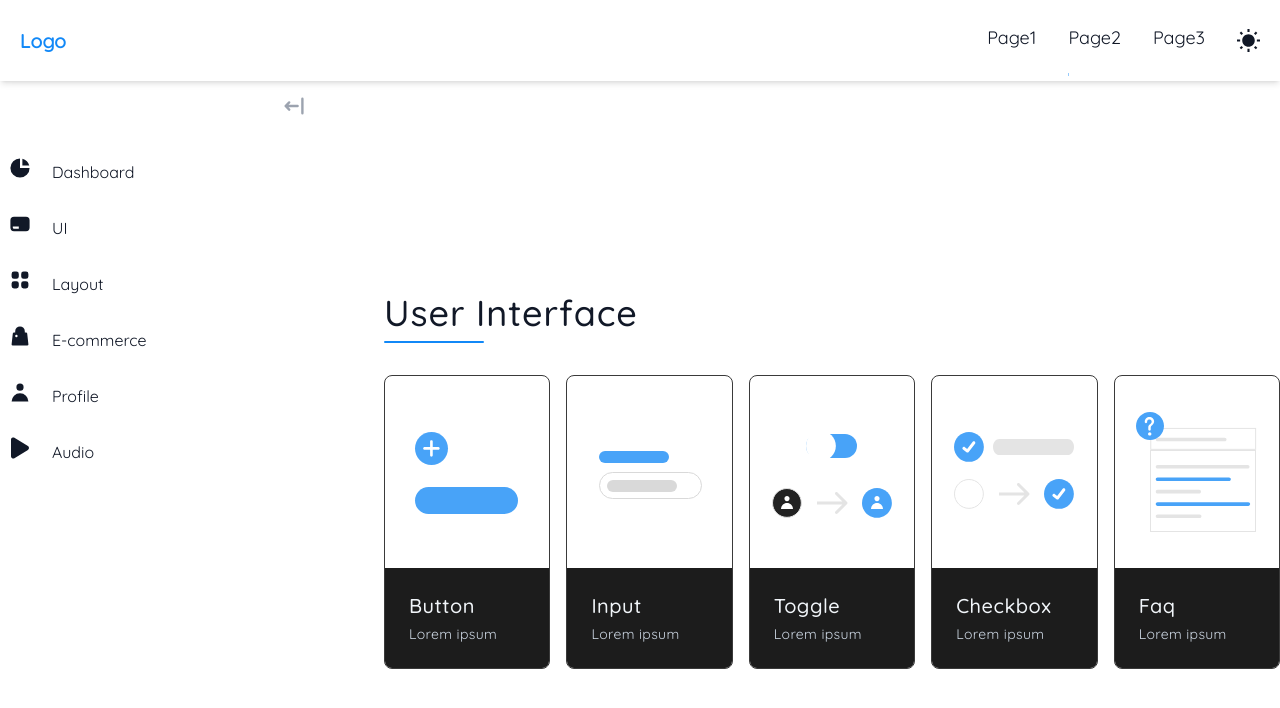
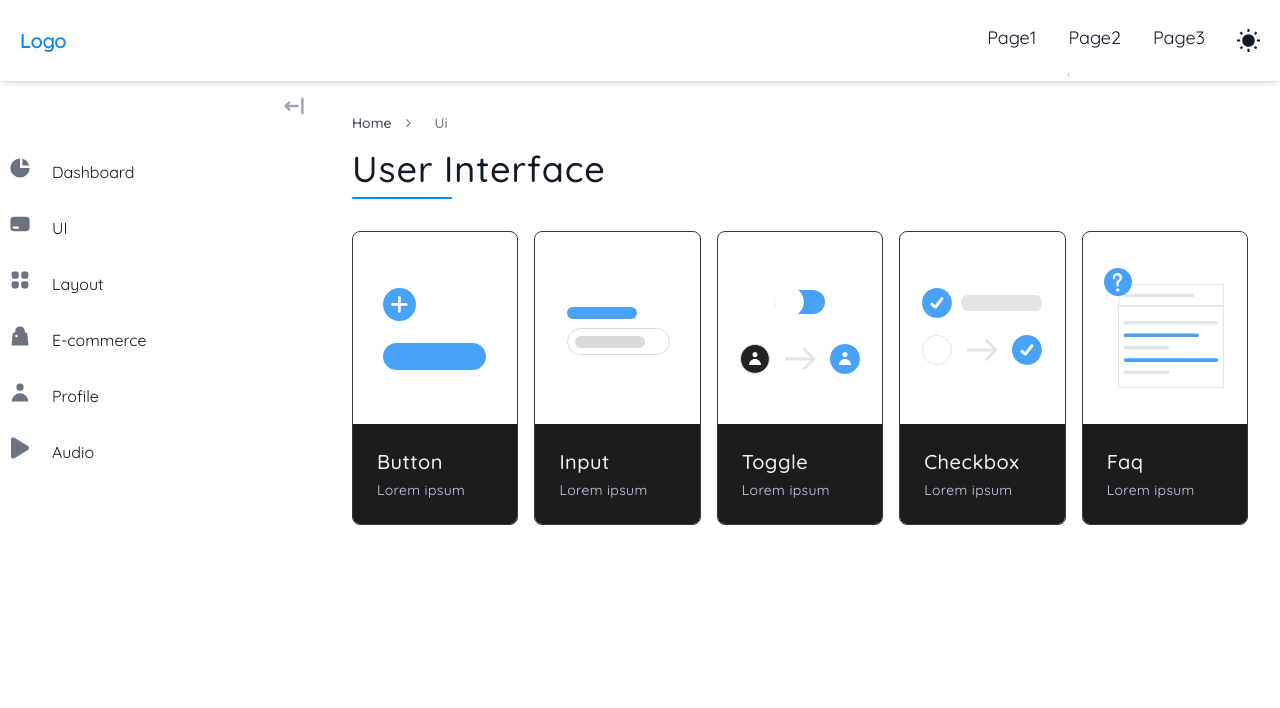
Before and after one commit to brozinsky/next-app-template, a Next.js app: page /ui in a window 1280 px wide. Shown: the top 708 px of the page. Built offline with nearby package versions, Linux system fonts and the light colour scheme.

Commit message:
chore(wrapper): add breadcrumbs component to pages

```diff
--- a/src/components/HOC/WithWrapper.tsx
+++ b/src/components/HOC/WithWrapper.tsx
@@ -6,11 +6,12 @@ import Container from "@/layout/Container";
 import Flex from "@/layout/Flex";
 import {cva} from "class-variance-authority";
 import React from "react";
+import Breadcrumbs from '@/modules/navigation/Breadcrumbs';
 
-const wrapperClasses = cva(["flex items-center justify-center h-screen transition-all"], {
+const wrapperClasses = cva(["p-8 flex flex-col items-start justify-start h-screen transition-all"], {
   variants: {
     isDrawerOpen: {
-      true: "ml-96",
+      true: "ml-80",
       false: "ml-auto",
     },
   },
@@ -29,6 +30,7 @@ function WithWrapper<T extends WithWrapperProps>(WrappedComponent: React.Compone
         <Flex direction={"row"} gap={5} alignItems="center" justifyContent={"center"}>
           <MenuDrawer isOpen={isDrawerOpen} />
           <Container noMargin variant="main" className={wrapperClasses({isDrawerOpen})}>
+            <Breadcrumbs />
             <WrappedComponent {...props} />
           </Container>
         </Flex>
--- /dev/null
+++ b/src/components/modules/navigation/Breadcrumbs.tsx
@@ -0,0 +1,58 @@
+"use-client";
+import React from "react";
+import {usePathname} from "next/navigation";
+import Link from "next/link";
+
+const Breadcrumbs = () => {
+  const pathname = usePathname();
+  function getCrumbs(path: string) {
+    return path.split("/").filter((s) => s !== "");
+  }
+
+  const crumbsArray = getCrumbs(pathname);
+
+  return (
+    <nav className="flex mb-4" aria-label="Breadcrumb">
+      <ol className="inline-flex items-center space-x-1 md:space-x-3">
+        <li className="inline-flex items-center">
+          <Link href="/" className="inline-flex items-center text-sm font-medium text-gray-700 hover:text-blue-600 dark:text-gray-400 dark:hover:text-white">
+            {/* <svg aria-hidden="true" className="w-4 h-4 mr-2" fill="currentColor" viewBox="0 0 20 20" xmlns="http://www.w3.org/2000/svg">
+              <path d="M10.707 2.293a1 1 0 00-1.414 0l-7 7a1 1 0 001.414 1.414L4 10.414V17a1 1 0 001 1h2a1 1 0 001-1v-2a1 1 0 011-1h2a1 1 0 011 1v2a1 1 0 001 1h2a1 1 0 001-1v-6.586l.293.293a1 1 0 001.414-1.414l-7-7z"></path>
+            </svg> */}
+            Home
+          </Link>
+        </li>
+        {crumbsArray.map((crumb, index) => {
+          const crumbs = crumbsArray.slice(0, index + 1);
+          return (
+            <React.Fragment key={crumb}>
+              {/* <svg aria-hidden="true" className="w-6 h-6 text-gray-400" fill="currentColor" viewBox="0 0 20 20" xmlns="http://www.w3.org/2000/svg">
+                <path fillRule="evenodd" d="M7.293 14.707a1 1 0 010-1.414L10.586 10 7.293 6.707a1 1 0 011.414-1.414l4 4a1 1 0 010 1.414l-4 4a1 1 0 01-1.414 0z" clipRule="evenodd"></path>
+              </svg> */}
+              <svg className="h-2 text-gray-500 dark:text-gray-400" width="11" height="19" viewBox="0 0 11 19" fill="none" xmlns="http://www.w3.org/2000/svg">
+                <path d="M0.375 18.6C0.125 18.35 0 18.054 0 17.712C0 17.37 0.125 17.0743 0.375 16.825L7.7 9.5L0.35 2.15C0.116667 1.91667 0 1.625 0 1.275C0 0.925 0.125 0.625 0.375 0.375C0.625 0.125 0.921 0 1.263 0C1.605 0 1.90067 0.125 2.15 0.375L10.55 8.8C10.65 8.9 10.721 9.00833 10.763 9.125C10.805 9.24167 10.8257 9.36667 10.825 9.5C10.825 9.63333 10.804 9.75833 10.762 9.875C10.72 9.99167 10.6493 10.1 10.55 10.2L2.125 18.625C1.89167 18.8583 1.604 18.975 1.262 18.975C0.92 18.975 0.624333 18.85 0.375 18.6Z" fill="currentColor"/>
+              </svg>
+              {crumbsArray.length !== index + 1 ? (
+                <li className="inline-flex items-center">
+                  <Link href={`/${crumbs.join('/')}`} className="inline-flex items-center text-sm font-medium text-gray-700 capitalize hover:text-blue-600 dark:text-gray-400 dark:hover:text-white">
+                    {crumb}
+                  </Link>
+                </li>
+              ) : (
+                <li aria-current="page">
+                  <div className="flex items-center">
+                    <span className="ml-1 text-sm font-medium text-gray-500 capitalize md:ml-2 dark:text-gray-400">
+                      {crumb}
+                    </span>
+                  </div>
+                </li>
+              )}
+            </React.Fragment>
+          );
+        })}
+      </ol>
+    </nav>
+  );
+};
+
+export default Breadcrumbs;
```
